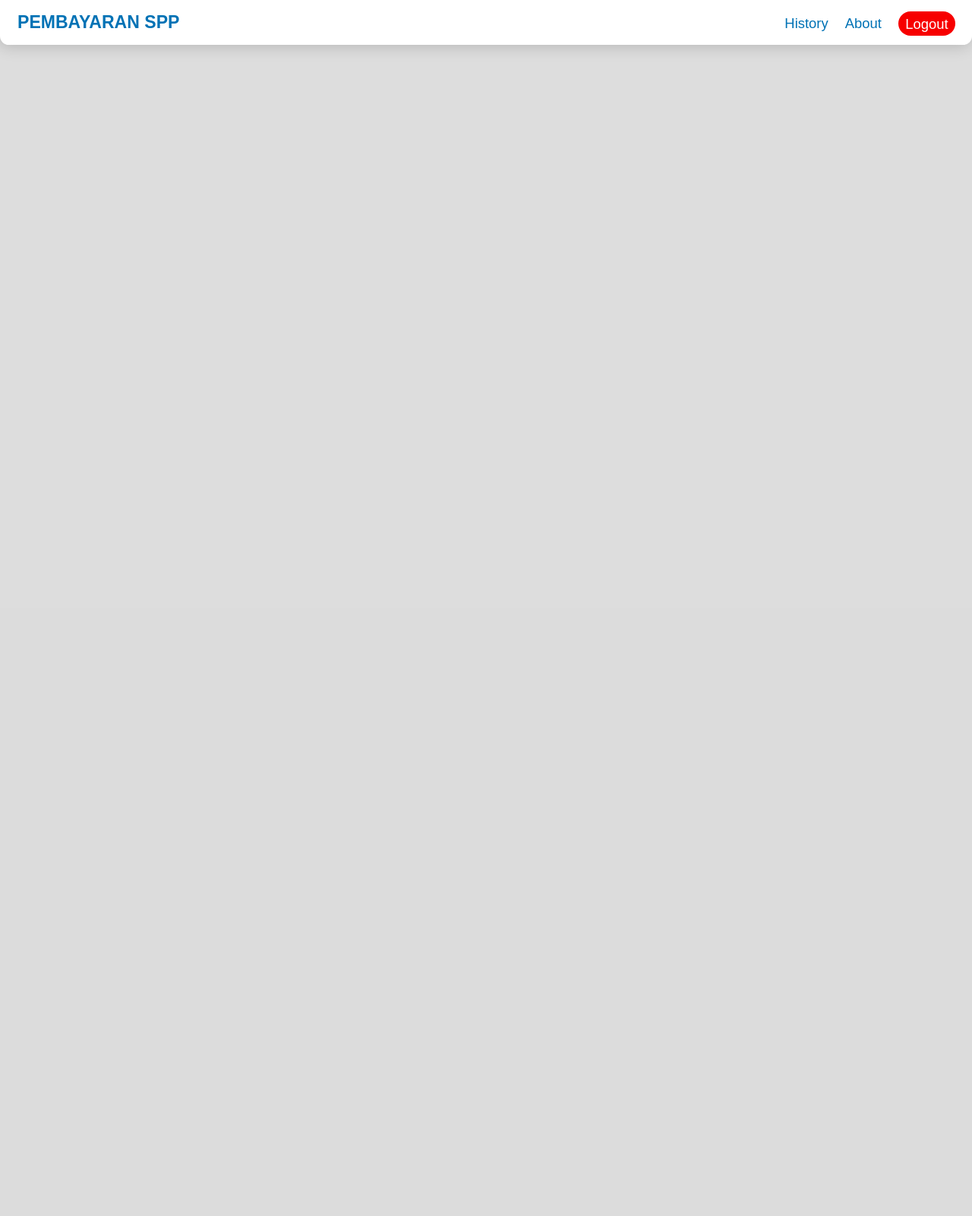
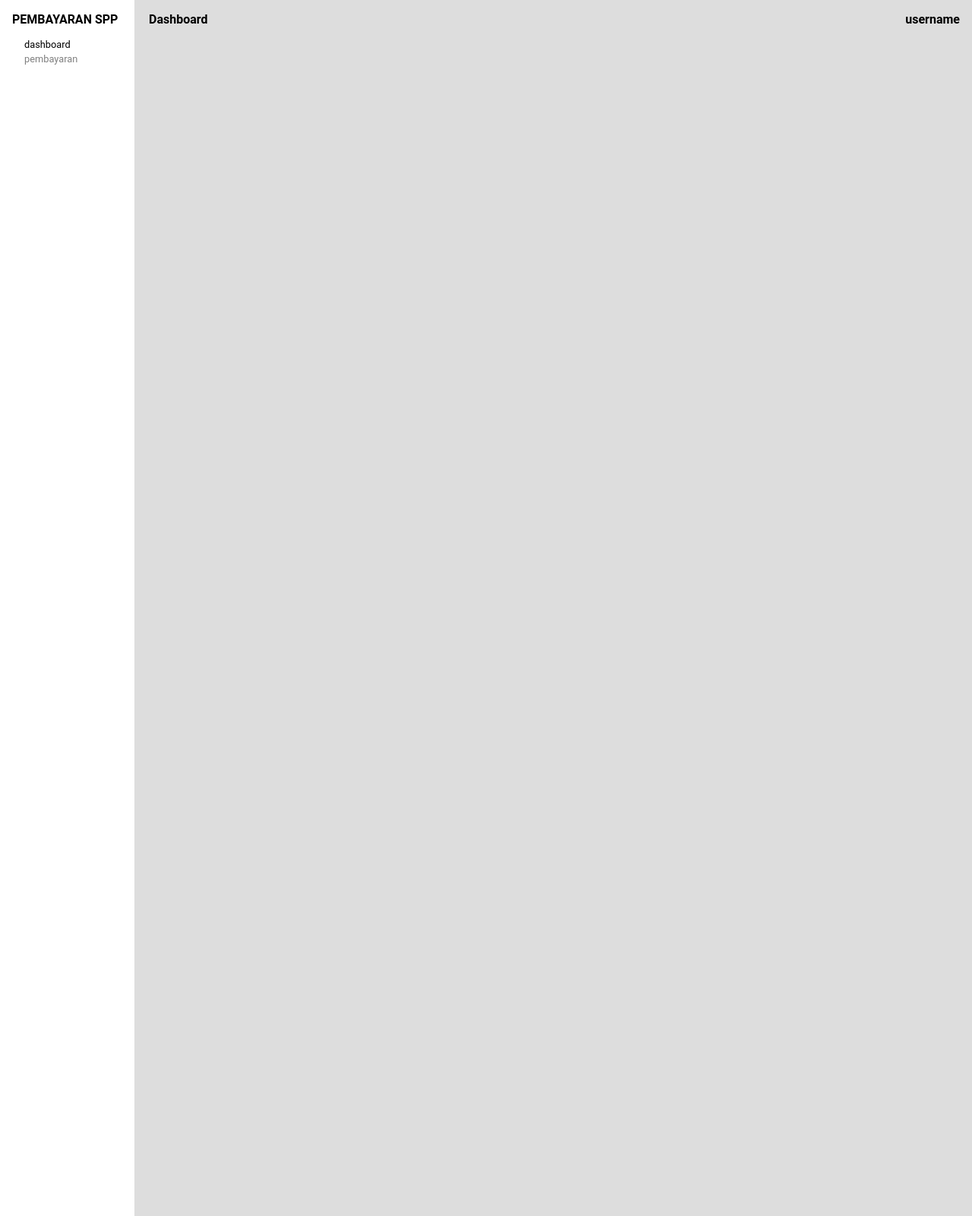
Before and after one commit to novalsmandala/ukk-pembayaran-spp, a PHP site: page /app/Views/template/header.php in a window 1280 px wide. Shown: the whole page at 76% size. Before the commit the page ends 65 px from the top, so only its background shows below. Run offline with PHP 8.4, Linux system fonts and the light colour scheme.

Commit message:
add new style

```diff
--- /dev/null
+++ b/app/Views/Home/index.php
@@ -0,0 +1,6 @@
+<div class="header">
+	<h1>SELAMAT DATANG DI APLIKASI PEMBAYARAN SPP</h1>
+</div>
+<div class="dashboard-content">
+
+</div>
--- a/app/Views/asset/style.css
+++ b/app/Views/asset/style.css
@@ -2,82 +2,110 @@
 	--blue: #0072B5;
   --white: #ffffff;
   --basic: #ddd;
-  --red: #F70000;
-  --red-hover: #C1121C;;
-  --grey: #bfb8a5;
-}
+  --primary: #FF9F1C;
+  --secondary: #F71735;
+  --light: #FDFFFC;
+  --rich-black: #011627;
+  --turquoise: #41EAD4;
+  --marian-blue: #1e3888;
+  --white-seasalt: #F8F7F9;
+ }
 
 * {
 	padding: 0;
 	margin: 0;
 	box-sizing: border-box;
-	font-family: Arial;
-	font-size: 1.2rem;
+	font-family: Roboto, Arial;
+	font-size: 1rem;
 }
 
 body {
 	background-color: var(--basic);
 /*	font-size: 1rem;*/
-}
-
-nav {
-	background-color: var(--white);
-	box-shadow: -2px 1px 21px 0px rgba(0,0,0,0.20);
-	padding: .7em 1em;
-	border-bottom-left-radius: .5em;
-	border-bottom-right-radius: .5em;
-	color: var(--blue);
 	display: flex;
 }
 
-nav h1 {
-	flex-grow: 12;
+aside {
+	order: 1;
+/*	height: 100%;*/
+	width: 200px;
+	background-color: white;
+	padding: 1em;
 }
 
-nav h1 a {
-	font-weight: 700;
-	text-decoration: none;
-	color: var(--blue);
+aside h1, aside ul {
+	top: 1em;
+	position: fixed;
 }
 
-nav ul {
-	flex-grow: 1;
-	display: flex;
-	flex-wrap: wrap;
-	margin-right: -1em;
+aside h1 a{
+	font-size: 1em;
+	text-decoration: none;
+	color: black;
 }
 
-nav ul li{
-	flex-grow: 1;
-	display: inline-block;
+aside ul {
+	top: 3em;
 }
 
-nav ul li a{
-		font-size: .8em;
-		font-weight: 500;
+aside ul li {
+	margin-left: 1em;
+	list-style: none;
 }
 
-nav ul li a.item-link{
+aside ul li a {
 	text-decoration: none;
-	color: var(--blue);
-	border-bottom: solid 2px transparent;
-/*	transition: .4s;*/
-	transition: color .2s ease-out, border-bottom-color .2s ease-out;
+	color: grey;
+	font-size: .8em;
 }
 
-nav ul li a.item-link:hover{
-	color: var(--blue);
-	border-bottom: solid .1em var(--blue);
+aside ul li a:hover {
+	color: black;
 }
 
-nav ul li a.logout{
-	text-decoration: none;
-	color: var(--white);
-	background-color: var(--red);
-	padding: .3em .5em;
-	border-radius: .9em;
+aside ul li a.active {
+	color: black;
 }
 
-nav ul li a.logout:hover {
-	background-color: var(--red-hover);
+/* main-content */
+
+.main-content {
+	order: 2;
+	height: 200vh;
+	width: 100%;
 }
+
+.main-content nav {
+	height: 10vh;
+	right: 0;
+	left: 180px;
+	position: fixed;
+	display: flex;
+	padding: 1em;
+}
+
+.main-content nav .title {
+	flex: 1;
+	justify-content: flex-start;
+}
+
+.main-content nav h1 {
+	flex: 1;
+	justify-content: flex-end;
+}
+
+.main-content .header {
+	margin-top: 7em;
+}
+
+.main-content .header h1{
+	font-size: 2em;
+	text-align: center;
+}
+
+.main-content .dashboard-content {
+	margin: 5em auto;
+	width: 95%;
+	height: 100vh;
+	background-color: white;
+}
--- a/app/Views/template/footer.php
+++ b/app/Views/template/footer.php
@@ -1,2 +1,3 @@
+	</div>
 </body>
 </html>
--- a/app/Views/template/header.php
+++ b/app/Views/template/header.php
@@ -11,12 +11,21 @@
 	<link rel="stylesheet" type="text/css" href="<?php echo __DIR__ . '/../asset/style.css'; ?>">
 </head>
 <body>
-	<nav>
-		<h1><a href="http://pembayaran-spp.ukk/">PEMBAYARAN SPP</a></h1>
+	<aside>
+		<h1 class="logo">
+			<a href="/">PEMBAYARAN SPP</a>
+		</h1>
 		<ul>
-			<!-- <li><?= date("d-m-Y") ?></li> -->
-			<li><a href="/history" class="item-link">History</a></li>
-			<li><a href="/history" class="item-link">About</a></li>
-			<li><a href="/logout" class="logout">Logout</a></li>
+			<li><a class="active" href="/dashboard">dashboard</a></li>
+			<li><a href="/pembayaran">pembayaran</a></li>
 		</ul>
-	</nav>
+	</aside>
+	<div class="main-content">
+		<nav>
+			<div class="title">
+				<h1>Dashboard</h1>
+			</div>
+			<div class="user">
+				<h1>username</h1>
+			</div>
+		</nav>
```
Also changed, not shown: app/Config/Database.php (added, +17 -0 lines), app/Views/old/header.css (added, +68 -0 lines), app/Views/old/header.php (added, +9 -0 lines), cofig/database.php (added, +20 -0 lines), phinx.json (deleted, +0 -38 lines), db/migrations/20230223062649_posts_table_migration.php (deleted), db/migrations/20230223063139_add_some_record.php (deleted), public/.htaccess (added), 1 other file.
